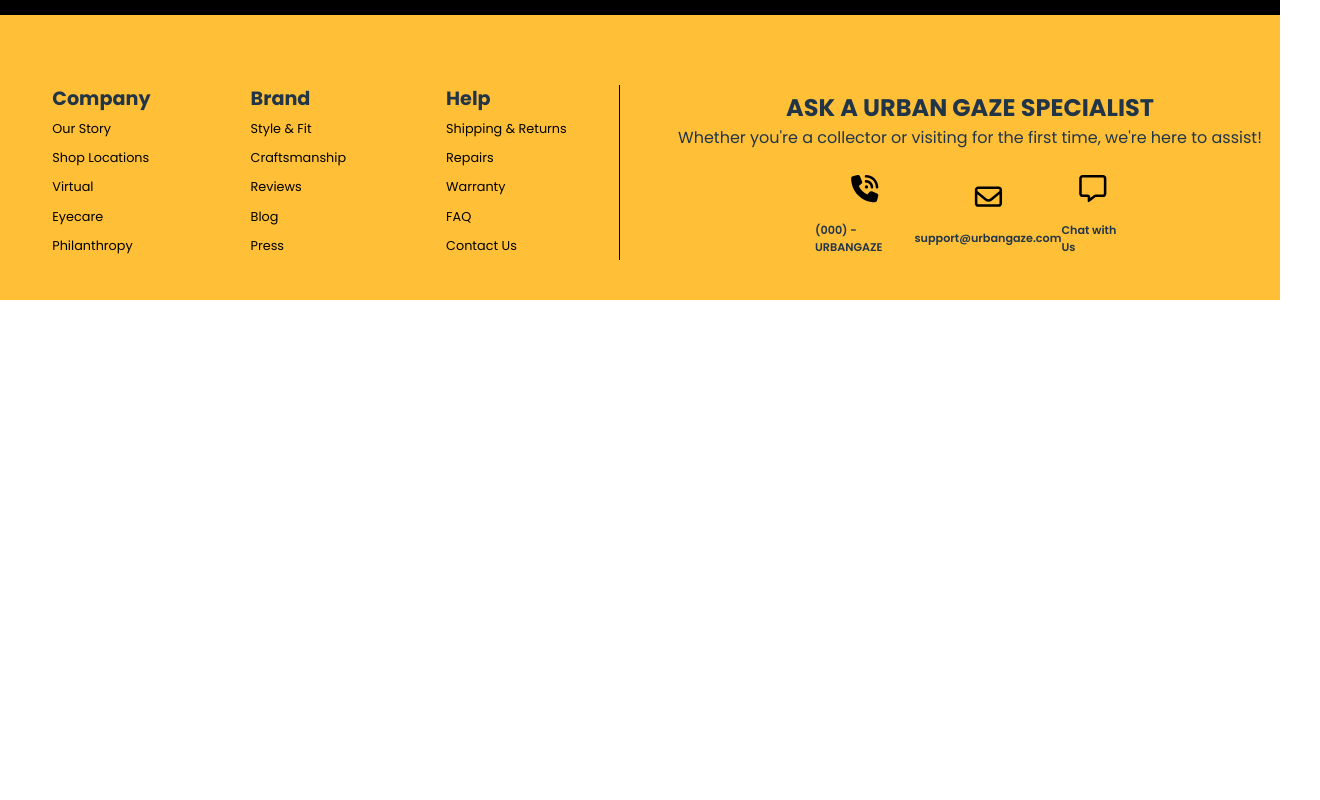
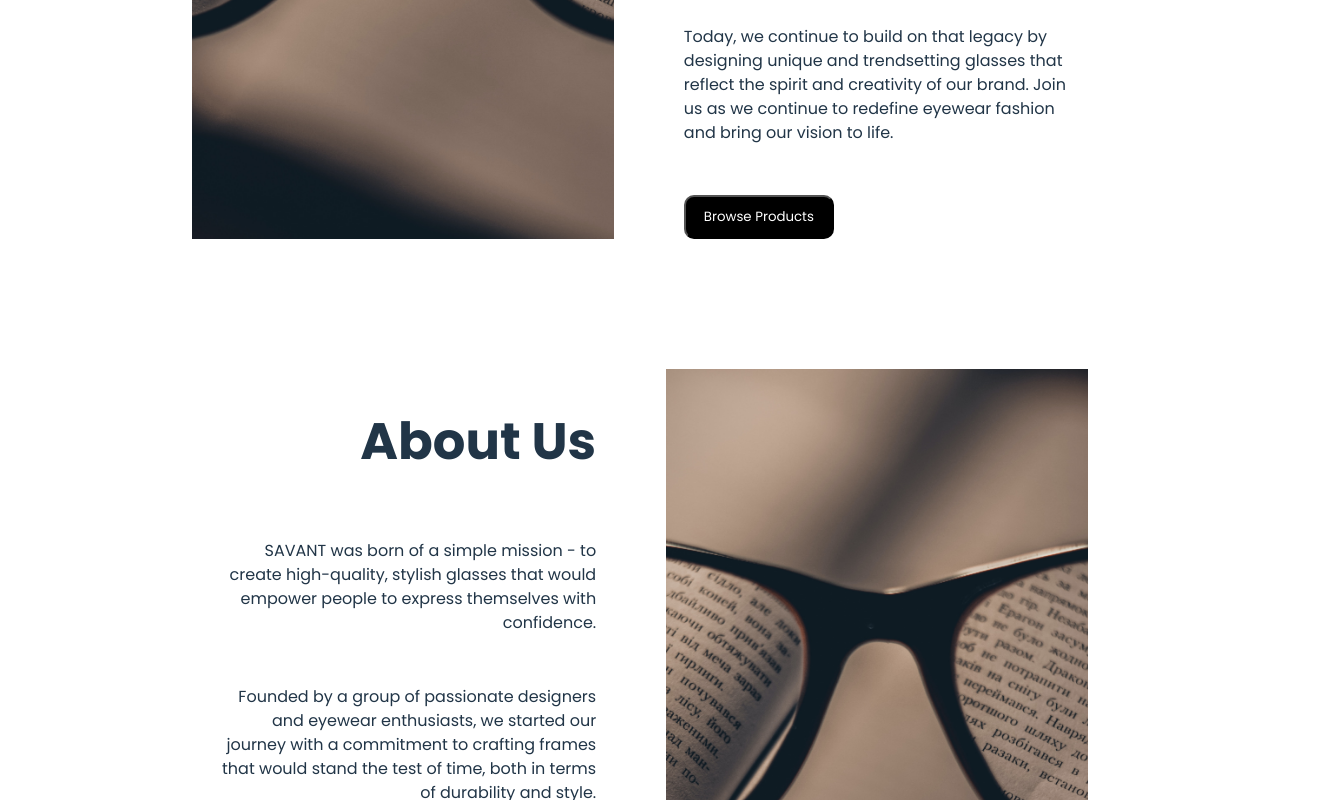
Before and after one commit to KevinJN03/shopping-cart, a React (Vite) app: page /about in a window 1280 px wide. Shown: the part 1143-1943 px from the top of the page, 1320 px wide, since content can reach past the window. Before the commit the page ends 1443 px from the top, so only its background shows below. Built offline with nearby package versions, Linux system fonts and the light colour scheme.

Commit message:
complete layout for about page

```diff
--- a/src/Components/About/About.jsx
+++ b/src/Components/About/About.jsx
@@ -1,9 +1,62 @@
+import Story from "./Story"
+import { styled } from "styled-components";
+import StoryMain from "./Story_MAin";
+import Image from "../../assets/img/dmitry-ratushny-wpi3sDUrSEk-unsplash.jpg";
+import StoryEyeCare from "./Story_EYECARE";
+import Community from "./Community";
 const About = () => {
     return (
-        <>
-        </>
+        <Wrapper>
+        <Story/>
+        <StoryMain
+        title={"About Us"}
+        text1={`SAVANT was born of a simple mission - to create high-quality, stylish glasses that would empower people to express themselves with confidence.`}
+        text2={`Founded by a group of passionate designers and eyewear enthusiasts, we started our journey with a commitment to crafting frames that would stand the test of time, both in terms of durability and style.`}
+        text3={`Today, we continue to build on that legacy by designing unique and trendsetting glasses that reflect the spirit and creativity of our brand. Join us as we continue to redefine eyewear fashion and bring our vision to life.`}
+        buttontext={`Browse Products`}
+        image={Image}
+         />
+         <StoryMain
+        title={"About Us"}
+        text1={`SAVANT was born of a simple mission - to create high-quality, stylish glasses that would empower people to express themselves with confidence.`}
+        text2={`Founded by a group of passionate designers and eyewear enthusiasts, we started our journey with a commitment to crafting frames that would stand the test of time, both in terms of durability and style.`}
+        text3={`Today, we continue to build on that legacy by designing unique and trendsetting glasses that reflect the spirit and creativity of our brand. Join us as we continue to redefine eyewear fashion and bring our vision to life.`}
+        buttontext={`Browse Products`}
+        image={Image}
+        direction={"row-reverse"}
+        textAlign={"right"}
+        position={"end"}
+
+         />
+         <StoryMain
+        title={"About Us"}
+        text1={`SAVANT was born of a simple mission - to create high-quality, stylish glasses that would empower people to express themselves with confidence.`}
+        text2={`Founded by a group of passionate designers and eyewear enthusiasts, we started our journey with a commitment to crafting frames that would stand the test of time, both in terms of durability and style.`}
+        text3={`Today, we continue to build on that legacy by designing unique and trendsetting glasses that reflect the spirit and creativity of our brand. Join us as we continue to redefine eyewear fashion and bring our vision to life.`}
+        buttontext={`Browse Products`}
+        image={Image}
+         />
+
+         <StoryEyeCare
+         image={Image}
+         title={`OUR COMMITMENT TO PROPER EYECARE`}
+         text1={`We believe that everyone deserves access to high-quality eyecare, and that is why we have partnered with various organizations to promote awareness and support initiatives that make vision care accessible to those in need.`}
+         text2={`With every purchase, we also provide educational resources and support to help our customers take care of their eyes and maintain good eye health for years to come.`}
+         />
+
+         <Community/>
+
+        </Wrapper>
     )
 }
 
+const Wrapper = styled.section`
+margin-top: 100px;
+
+width: 100%;
+display: flex;
+flex-direction: column;
+align-items: center
+`
 
 export default About
--- /dev/null
+++ b/src/Components/About/Community.jsx
@@ -0,0 +1,26 @@
+import { styled } from "styled-components";
+import Container from "../Home/Container";
+
+const Community = () => {
+  return (
+    <Section id="community">
+      <h2 style={{textAlign: "center", marginBottom: "40px"}}>A COMMUNITY BUILT ON NEIGHBORHOOD VALUES</h2>
+      <Wrapper>
+        <Container />
+      <Container />
+      <Container />
+      </Wrapper>
+
+    </Section>
+  );
+};
+ const Section = styled.section`
+margin-bottom: 10%
+
+ `
+const Wrapper = styled.div`
+display: flex;
+flex-direction: row;
+gap: 50px;
+`;
+export default Community;
--- /dev/null
+++ b/src/Components/About/Story.jsx
@@ -0,0 +1,19 @@
+import { styled } from "styled-components";
+const Story = () => {
+return (
+    <Section>
+        <h2>AN EYE FOR BETTER EYEWEAR</h2>
+        <p>Our designs are carefully crafted to capture the latest fashion trends while ensuring maximum comfort and functionality. With a range of unique styles and color options, we are confident that our collection has something to suit every taste and personality.</p>
+        <p>Our frames are crafted with attention to detail, utilizing the latest materials and technology to ensure the highest quality products. Elevate your eyewear game with SAVANT frames.</p>
+    </Section>
+)
+}
+const Section = styled.section`
+width: 40%;
+display: flex;
+flex-direction: column;
+gap: 30px;
+text-align: center;
+
+`
+export default Story;
--- /dev/null
+++ b/src/Components/About/Story_EYECARE.jsx
@@ -0,0 +1,50 @@
+import { styled } from "styled-components";
+import {Link}  from "react-router-dom";
+const StoryEyeCare = ({ image, alt, text1, text2, title }) => {
+  return (
+    <Wrapper>
+      <TextWrapper>
+        <h2>{title}</h2>
+        <p>{text1}</p>
+        <p>{text2}</p>
+        <Link>
+        <Link to={"/eyecare"}><h3>Learn More</h3></Link>
+        </Link>
+      </TextWrapper>
+      <IMGWrapper>
+        <Img src={image} alt={alt} />
+      </IMGWrapper>
+    </Wrapper>
+  );
+};
+
+const Wrapper = styled.section`
+  width: 100%;
+  height: 300px;
+  display: flex;
+  flex-direction: row;
+  margin-bottom: 100px;
+`;
+
+const IMGWrapper = styled.div`
+  width: 50%;
+  height: 100%;
+`;
+
+const Img = styled.img`
+  object-fit: cover;
+  width: 100%;
+  height: 100%;
+`;
+
+const TextWrapper = styled.div`
+  display: flex;
+  flex-direction: column;
+  justify-content: cent;
+  align-items: end;
+  padding: 20px;
+  width: 50%;
+  text-align: right
+`;
+
+export default StoryEyeCare;
--- /dev/null
+++ b/src/Components/About/Story_MAin.jsx
@@ -0,0 +1,78 @@
+import { styled } from "styled-components";
+
+const StoryMain = ({ image, alt, text1, text2, text3, buttontext, title, position, direction, textAlign }) => {
+  return (
+    <Wrapper direction={direction}>
+      <IMGWrapper>
+        <IMG src={image} alt={alt} />
+      </IMGWrapper>
+
+      <TextWrapper textAlign={textAlign}>
+        <div style={{marginBottom: "20px"}}>
+          <h1>{title}</h1>
+        </div>
+        <p>{text1}</p>
+        <p>{text2}</p>
+        <p>{text3}</p>
+        <ButtonWrapper position={position}>
+          <Button>{buttontext}</Button>
+        </ButtonWrapper>
+
+      </TextWrapper>
+    </Wrapper>
+  );
+};
+
+const Wrapper = styled.section`
+margin-top: 100px;
+  width: 70%;
+  display: flex;
+  flex-direction: ${props => props.direction ? props.direction: "row"};
+  gap: 50px;
+  margin-bottom: 30px;
+`;
+
+const IMGWrapper = styled.div`
+width: 50%;
+height: 700px;
+`;
+
+const TextWrapper = styled.div`
+width: 50%;
+padding: 0 20px;
+display: flex;
+flex-direction: column;
+gap: 50px;
+justify-content: end;
+text-align: ${props => props.textAlign ? props.textAlign: "left"};
+
+
+
+`;
+
+const IMG = styled.img`
+  width: 100%;
+  height: 100%;
+  object-fit: cover
+`;
+
+const Button = styled.button`
+color: white;
+background-color: black;
+padding: 10px 30px;
+width: auto;
+max-width: 150px;
+border-radius: 10px;
+white-space: nowrap;
+display: flex;
+flex-direction: row;
+justify-content: center;
+align-item: center;
+`;
+
+const ButtonWrapper = styled.div`
+width: 100%;
+display: flex;
+justify-content: ${(props) => props.position ? props.position : "left"}
+`
+export default StoryMain;
--- a/src/index.css
+++ b/src/index.css
@@ -5,6 +5,7 @@
     font-family: "Poppins", "Roboto Slab", serif;
     margin: 0;
     padding: 0;
+    box-sizing: border-box;
   }
 
 :root {
--- a/src/router.jsx
+++ b/src/router.jsx
@@ -19,7 +19,7 @@
     },
     { path: "/shop/:id", element: <App /> },
 
-    { path: "/shop/cart", element: <App /> },
+    // { path: "/shop/cart", element: <App /> },
   ]);
 
   return <RouterProvider router={router} />;
```
